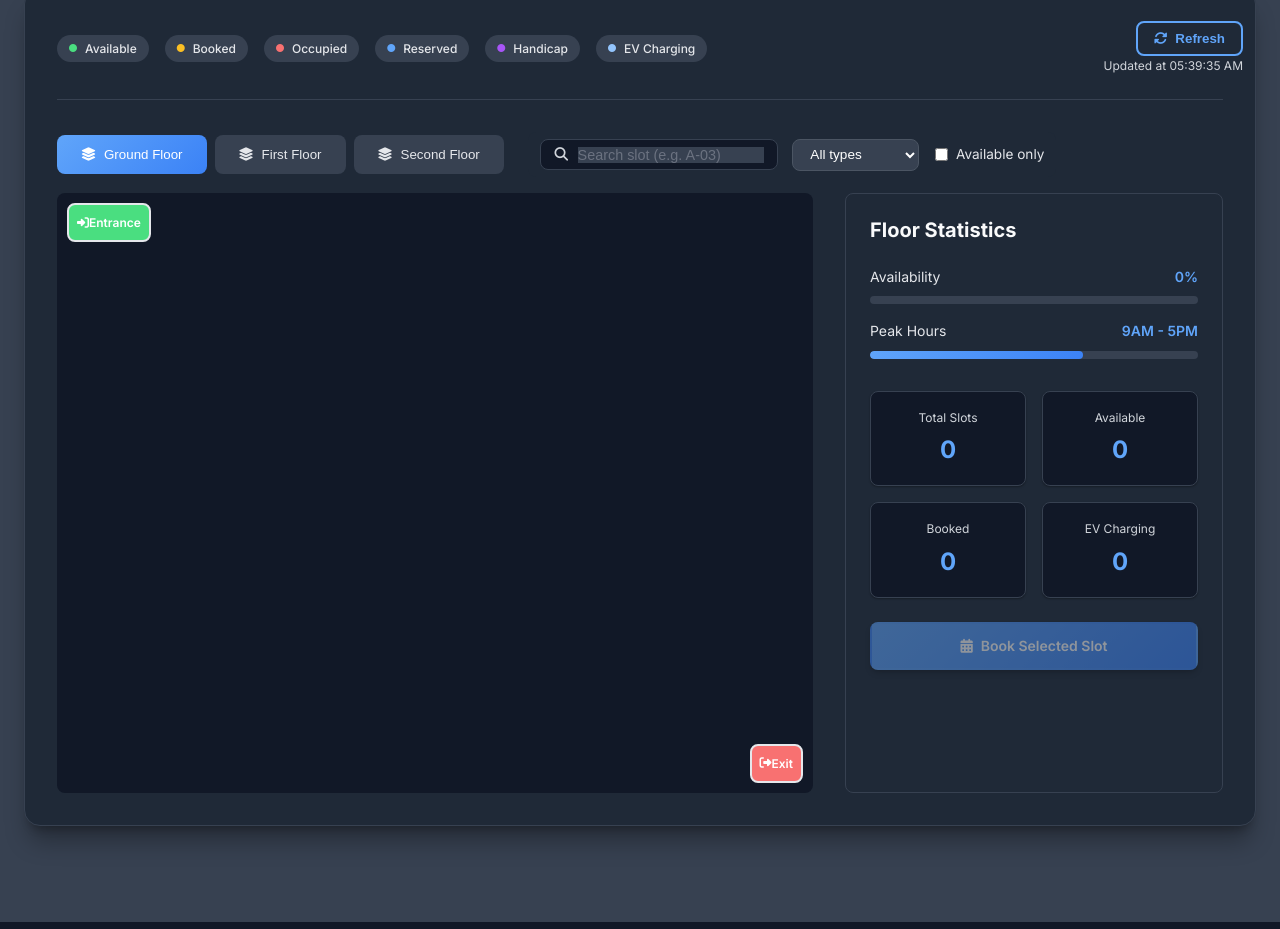
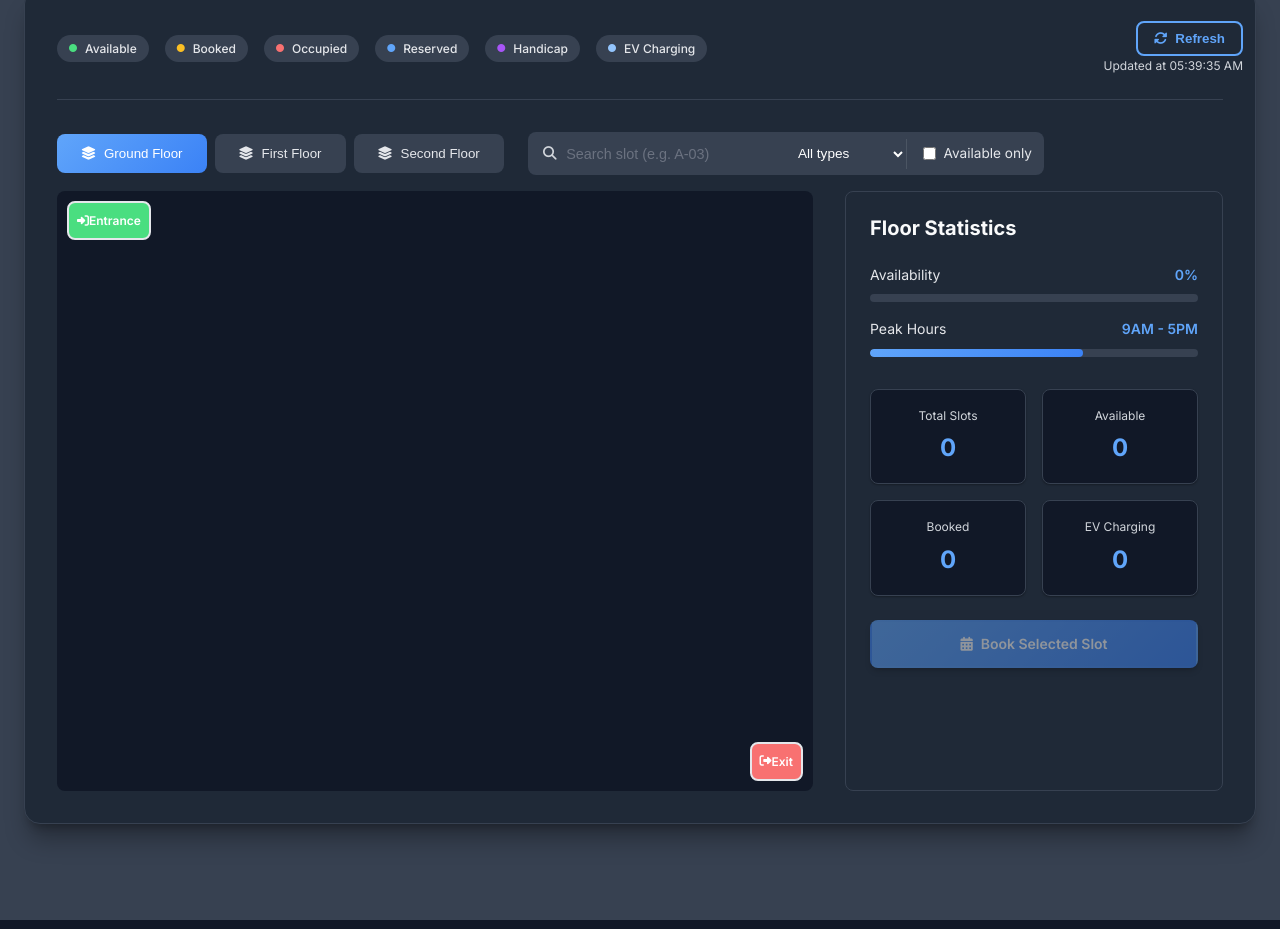
Before and after one commit to himanshugoud/smartpark, a website with bundled scripts: page index.html in a window 1280 px wide. Shown: the part 1822-2751 px from the top of the page. Built offline with nearby package versions, Linux system fonts and the light colour scheme; no server answers; animation ran at ten frames a second.

Commit message:
Fix filter bar visibility in dark mode, remove nested box look

```diff
--- a/style.css
+++ b/style.css
@@ -1069,7 +1069,7 @@ a:hover {
     flex-wrap: nowrap;
     align-items: center;
     gap: 0.85rem;
-    background: var(--bg-secondary);
+    background: var(--gray-100);
     border-radius: var(--radius);
     padding: 0.4rem 0.75rem;
     width: fit-content;
@@ -1083,15 +1083,16 @@ a:hover {
     flex: 0 1 240px;
     min-width: 150px;
     max-width: 240px;
-    background: var(--bg-primary);
-    border: 1px solid var(--gray-200);
-    border-radius: var(--radius);
-    padding: 0.4rem 0.85rem;
+    background: transparent;
+    border: none;
+    border-right: 1px solid var(--gray-200);
+    border-radius: 0;
+    padding: 0.4rem 0.85rem 0.4rem 0.2rem;
     transition: var(--transition);
 }
 
-.grid-filter-search:focus-within {
-    border-color: var(--primary);
+.grid-filter-search:focus-within i {
+    color: var(--primary);
 }
 
 .grid-filter-search i {
@@ -1142,9 +1143,10 @@ a:hover {
 
 #slot-type-filter {
     padding: 0.4rem 0.85rem;
-    border-radius: var(--radius);
-    border: 1px solid var(--gray-200);
-    background: var(--bg-primary);
+    border-radius: 0;
+    border: none;
+    border-right: 1px solid var(--gray-200);
+    background: transparent;
     color: var(--text-primary);
     font-size: 0.85rem;
     cursor: pointer;
@@ -1153,7 +1155,7 @@ a:hover {
 
 #slot-type-filter:focus {
     outline: none;
-    border-color: var(--primary);
+    color: var(--primary);
 }
 
 .grid-filter-toggle input:focus {
```
